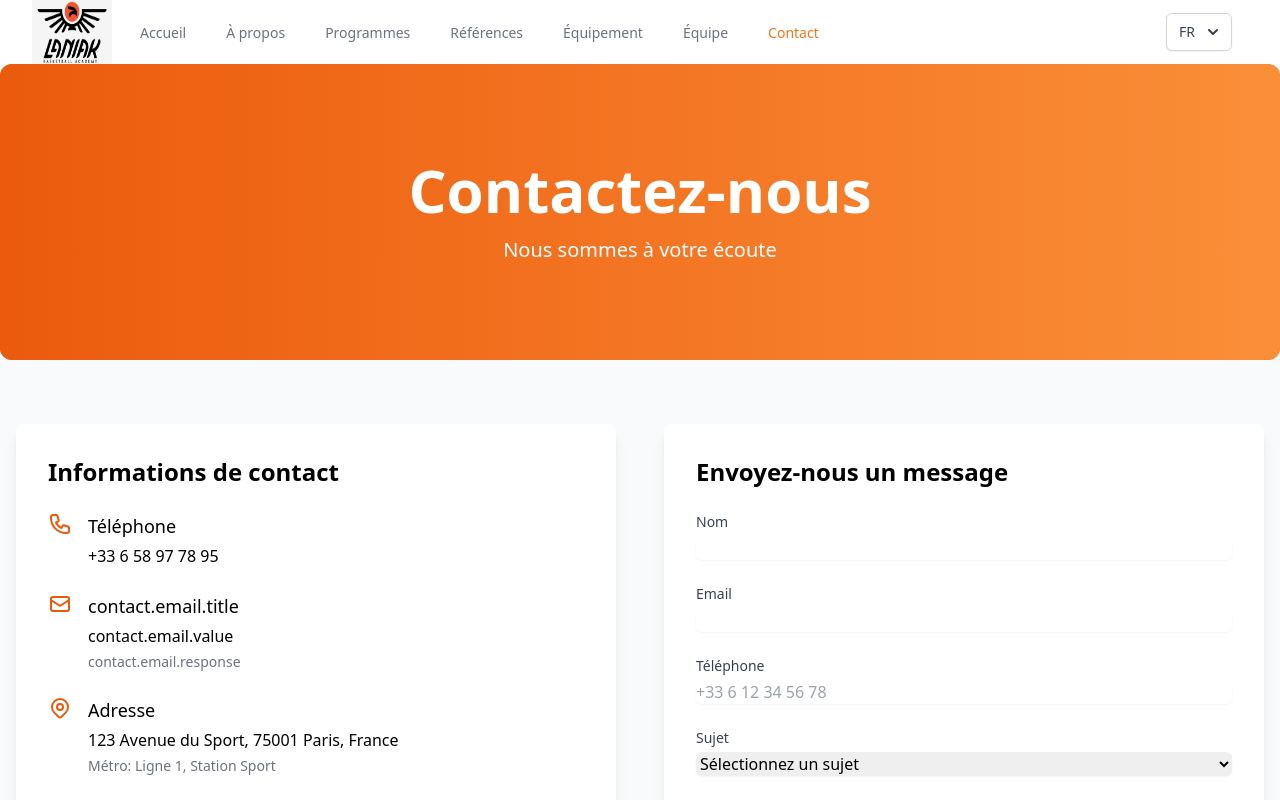
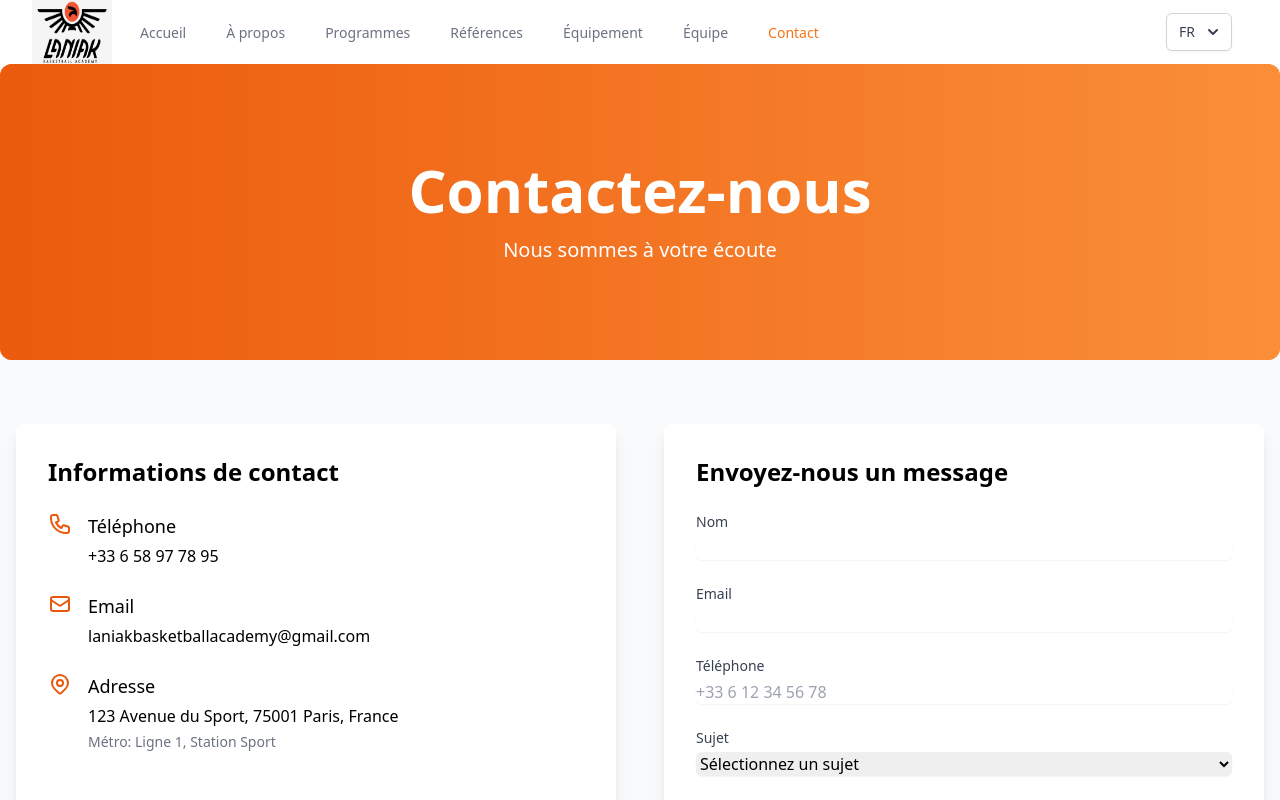
Before and after one commit to Fran6-Dev/Laniak-academy, a Vue app in the folder laniak-academy/: page /contact in a window 1280 px wide. Shown: the top 800 px of the page. Built offline with nearby package versions, Linux system fonts and the light colour scheme.

Commit message:
correction finale

```diff
--- a/laniak-academy/src/i18n/locales/en.json
+++ b/laniak-academy/src/i18n/locales/en.json
@@ -231,8 +231,7 @@
       },
       "email": {
         "title": "Email",
-        "value": "laniakbasketballacademy@gmail.com",
-        "response": "Response within 24-48h"
+        "value": "laniakbasketballacademy@gmail.com"
       },
       "address": {
         "title": "Address",
--- a/laniak-academy/src/i18n/locales/fr.json
+++ b/laniak-academy/src/i18n/locales/fr.json
@@ -231,8 +231,7 @@
       },
       "email": {
         "title": "Email",
-        "value": "laniakbasketballacademy@gmail.com",
-        "response": "Réponse sous 24-48h"
+        "value": "laniakbasketballacademy@gmail.com"
       },
       "address": {
         "title": "Adresse",
--- a/laniak-academy/src/pages/Contact.vue
+++ b/laniak-academy/src/pages/Contact.vue
@@ -72,12 +72,9 @@
               </div>
               <div class="ml-4">
                 <h3 class="text-lg font-medium">
-                  {{ $t("contact.email.title") }}
+                  Email
                 </h3>
-                <p class="mt-1">{{ $t("contact.email.value") }}</p>
-                <p class="text-sm text-gray-500 mt-1">
-                  {{ $t("contact.email.response") }}
-                </p>
+                <p class="mt-1">laniakbasketballacademy@gmail.com</p>
               </div>
             </div>
 
```
